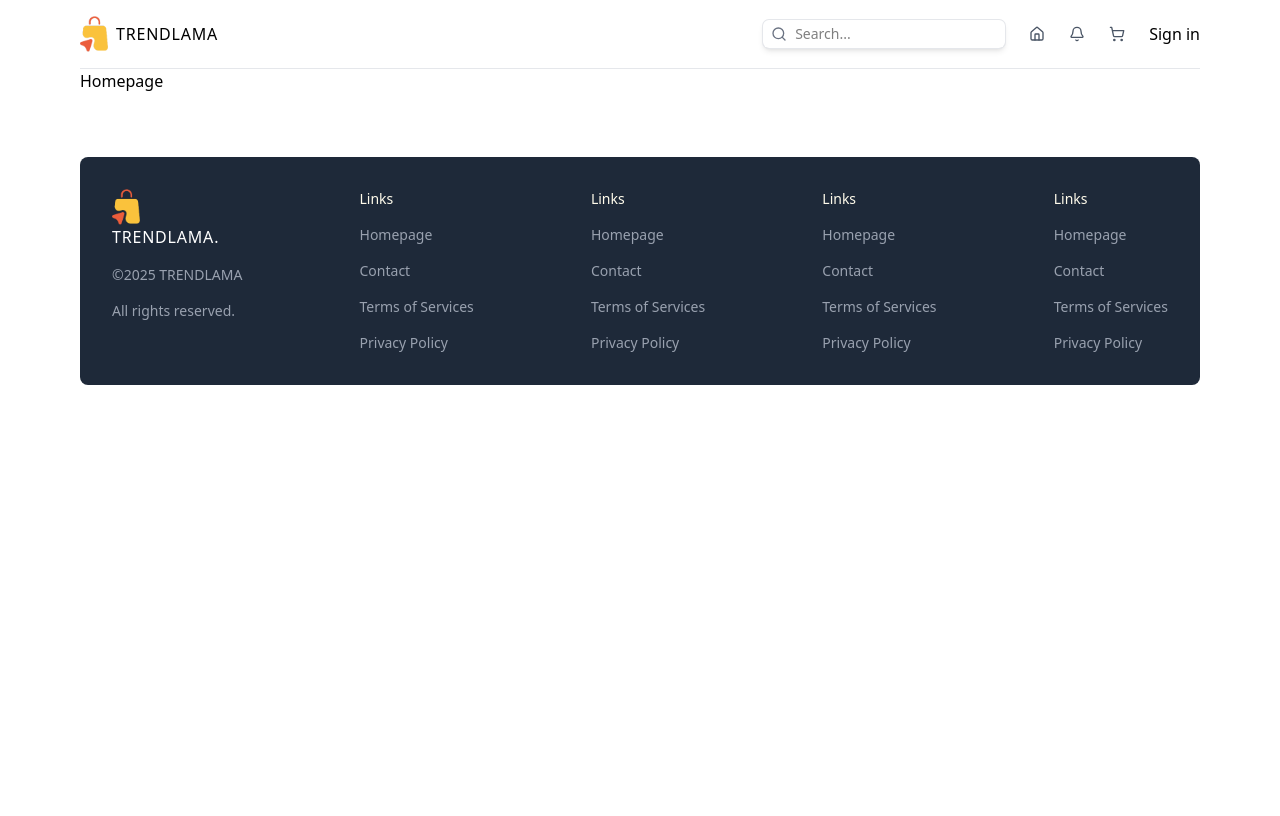
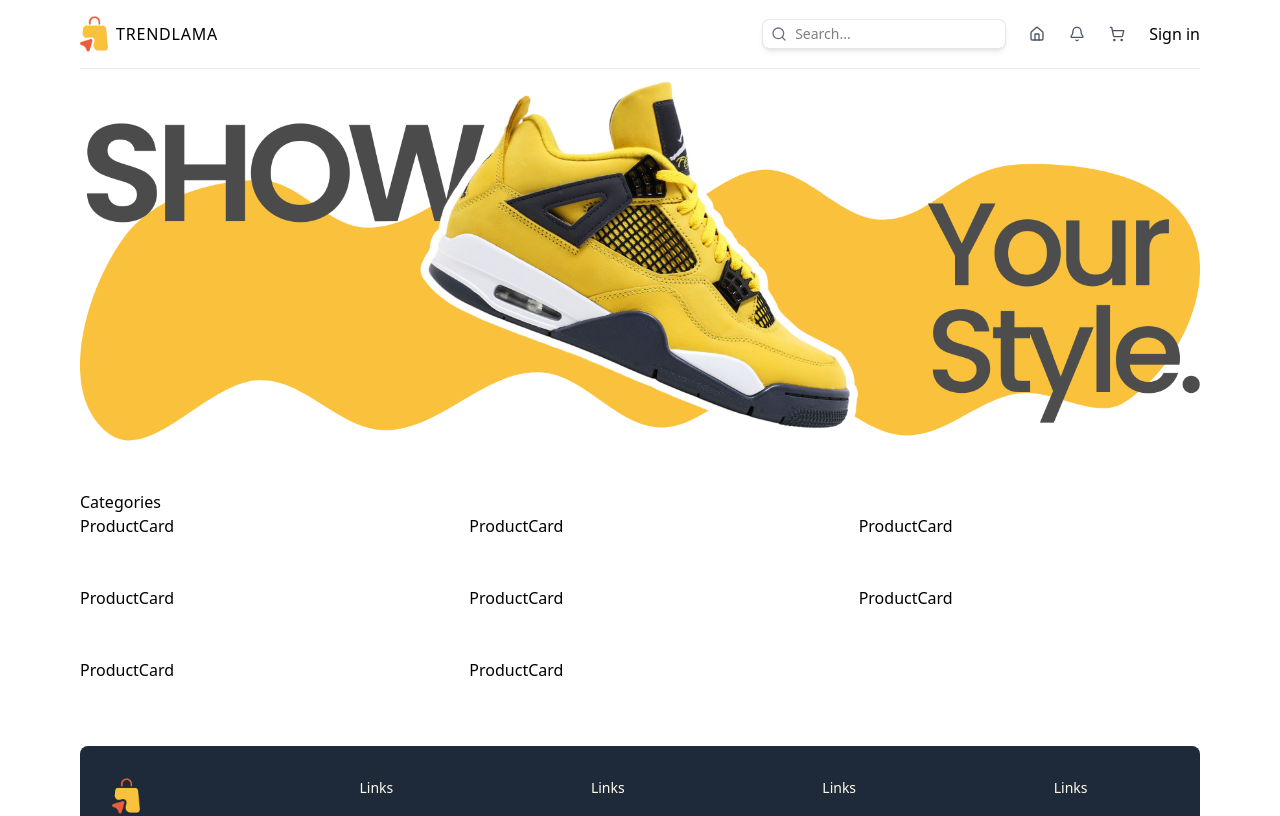
Before and after one commit to WebApp07/ECOMMERCE_UI, a Next.js app: page / in a window 1280 px wide. Shown: the top 816 px of the page. Built offline with nearby package versions, Linux system fonts and the light colour scheme.

Commit message:
implement product list

```diff
--- a/src/app/page.tsx
+++ b/src/app/page.tsx
@@ -1,5 +1,15 @@
+import ProductList from "@/components/ProductList";
+import Image from "next/image";
+
 const Homepage = () => {
-  return <div className="">Homepage</div>;
+  return (
+    <div className="">
+      <div className="relative aspect-[3/1] mb-12">
+        <Image src="/featured.png" alt="Featured Product" fill />
+      </div>
+      <ProductList />
+    </div>
+  );
 };
 
 export default Homepage;
--- /dev/null
+++ b/src/components/Categories.tsx
@@ -0,0 +1,4 @@
+"use client";
+export default function Categories() {
+  return <div>Categories</div>;
+}
--- /dev/null
+++ b/src/components/ProductCard.tsx
@@ -0,0 +1,7 @@
+"use client";
+
+import { ProductType } from "@/types";
+
+export default function ProductCard({ product }: { product: ProductType }) {
+  return <div>ProductCard</div>;
+}
--- /dev/null
+++ b/src/components/ProductList.tsx
@@ -0,0 +1,128 @@
+import { ProductsType } from "@/types";
+import Categories from "./Categories";
+import ProductCard from "./ProductCard";
+
+// TEMPORARY
+const products: ProductsType = [
+  {
+    id: 1,
+    name: "Adidas CoreFit T-Shirt",
+    shortDescription:
+      "Lorem ipsum dolor sit amet consect adipisicing elit lorem ipsum dolor sit.",
+    description:
+      "Lorem ipsum dolor sit amet consect adipisicing elit lorem ipsum dolor sit. Lorem ipsum dolor sit amet consect adipisicing elit lorem ipsum dolor sit. Lorem ipsum dolor sit amet consect adipisicing elit lorem ipsum dolor sit.",
+    price: 39.9,
+    sizes: ["s", "m", "l", "xl", "xxl"],
+    colors: ["gray", "purple", "green"],
+    images: {
+      gray: "/products/1g.png",
+      purple: "/products/1p.png",
+      green: "/products/1gr.png",
+    },
+  },
+  {
+    id: 2,
+    name: "Puma Ultra Warm Zip",
+    shortDescription:
+      "Lorem ipsum dolor sit amet consect adipisicing elit lorem ipsum dolor sit.",
+    description:
+      "Lorem ipsum dolor sit amet consect adipisicing elit lorem ipsum dolor sit. Lorem ipsum dolor sit amet consect adipisicing elit lorem ipsum dolor sit. Lorem ipsum dolor sit amet consect adipisicing elit lorem ipsum dolor sit.",
+    price: 59.9,
+    sizes: ["s", "m", "l", "xl"],
+    colors: ["gray", "green"],
+    images: { gray: "/products/2g.png", green: "/products/2gr.png" },
+  },
+  {
+    id: 3,
+    name: "Nike Air Essentials Pullover",
+    shortDescription:
+      "Lorem ipsum dolor sit amet consect adipisicing elit lorem ipsum dolor sit.",
+    description:
+      "Lorem ipsum dolor sit amet consect adipisicing elit lorem ipsum dolor sit. Lorem ipsum dolor sit amet consect adipisicing elit lorem ipsum dolor sit. Lorem ipsum dolor sit amet consect adipisicing elit lorem ipsum dolor sit.",
+    price: 69.9,
+    sizes: ["s", "m", "l"],
+    colors: ["green", "blue", "black"],
+    images: {
+      green: "/products/3gr.png",
+      blue: "/products/3b.png",
+      black: "/products/3bl.png",
+    },
+  },
+  {
+    id: 4,
+    name: "Nike Dri Flex T-Shirt",
+    shortDescription:
+      "Lorem ipsum dolor sit amet consect adipisicing elit lorem ipsum dolor sit.",
+    description:
+      "Lorem ipsum dolor sit amet consect adipisicing elit lorem ipsum dolor sit. Lorem ipsum dolor sit amet consect adipisicing elit lorem ipsum dolor sit. Lorem ipsum dolor sit amet consect adipisicing elit lorem ipsum dolor sit.",
+    price: 29.9,
+    sizes: ["s", "m", "l"],
+    colors: ["white", "pink"],
+    images: { white: "/products/4w.png", pink: "/products/4p.png" },
+  },
+  {
+    id: 5,
+    name: "Under Armour StormFleece",
+    shortDescription:
+      "Lorem ipsum dolor sit amet consect adipisicing elit lorem ipsum dolor sit.",
+    description:
+      "Lorem ipsum dolor sit amet consect adipisicing elit lorem ipsum dolor sit. Lorem ipsum dolor sit amet consect adipisicing elit lorem ipsum dolor sit. Lorem ipsum dolor sit amet consect adipisicing elit lorem ipsum dolor sit.",
+    price: 49.9,
+    sizes: ["s", "m", "l"],
+    colors: ["red", "orange", "black"],
+    images: {
+      red: "/products/5r.png",
+      orange: "/products/5o.png",
+      black: "/products/5bl.png",
+    },
+  },
+  {
+    id: 6,
+    name: "Nike Air Max 270",
+    shortDescription:
+      "Lorem ipsum dolor sit amet consect adipisicing elit lorem ipsum dolor sit.",
+    description:
+      "Lorem ipsum dolor sit amet consect adipisicing elit lorem ipsum dolor sit. Lorem ipsum dolor sit amet consect adipisicing elit lorem ipsum dolor sit. Lorem ipsum dolor sit amet consect adipisicing elit lorem ipsum dolor sit.",
+    price: 59.9,
+    sizes: ["40", "42", "43", "44"],
+    colors: ["gray", "white"],
+    images: { gray: "/products/6g.png", white: "/products/6w.png" },
+  },
+  {
+    id: 7,
+    name: "Nike Ultraboost Pulse ",
+    shortDescription:
+      "Lorem ipsum dolor sit amet consect adipisicing elit lorem ipsum dolor sit.",
+    description:
+      "Lorem ipsum dolor sit amet consect adipisicing elit lorem ipsum dolor sit. Lorem ipsum dolor sit amet consect adipisicing elit lorem ipsum dolor sit. Lorem ipsum dolor sit amet consect adipisicing elit lorem ipsum dolor sit.",
+    price: 69.9,
+    sizes: ["40", "42", "43"],
+    colors: ["gray", "pink"],
+    images: { gray: "/products/7g.png", pink: "/products/7p.png" },
+  },
+  {
+    id: 8,
+    name: "Levi’s Classic Denim",
+    shortDescription:
+      "Lorem ipsum dolor sit amet consect adipisicing elit lorem ipsum dolor sit.",
+    description:
+      "Lorem ipsum dolor sit amet consect adipisicing elit lorem ipsum dolor sit. Lorem ipsum dolor sit amet consect adipisicing elit lorem ipsum dolor sit. Lorem ipsum dolor sit amet consect adipisicing elit lorem ipsum dolor sit.",
+    price: 59.9,
+    sizes: ["s", "m", "l"],
+    colors: ["blue", "green"],
+    images: { blue: "/products/8b.png", green: "/products/8gr.png" },
+  },
+];
+
+export default function ProductList() {
+  return (
+    <div className="w-full">
+      <Categories />
+      <div className="grid grid-cols-1 sm:grid-cols-2 xl:grid-cols-3 2xl:grid-cols-4 gap-12">
+        {products.map((product) => (
+          <ProductCard key={product.id} product={product} />
+        ))}
+      </div>
+    </div>
+  );
+}
--- /dev/null
+++ b/src/types.ts
@@ -0,0 +1,12 @@
+export type ProductType = {
+  id: string | number;
+  name: string;
+  shortDescription: string;
+  description: string;
+  price: number;
+  sizes: string[];
+  colors: string[];
+  images: Record<string, string>;
+};
+
+export type ProductsType = ProductType[];
```
Also changed, not shown: public/featured.png (added).
